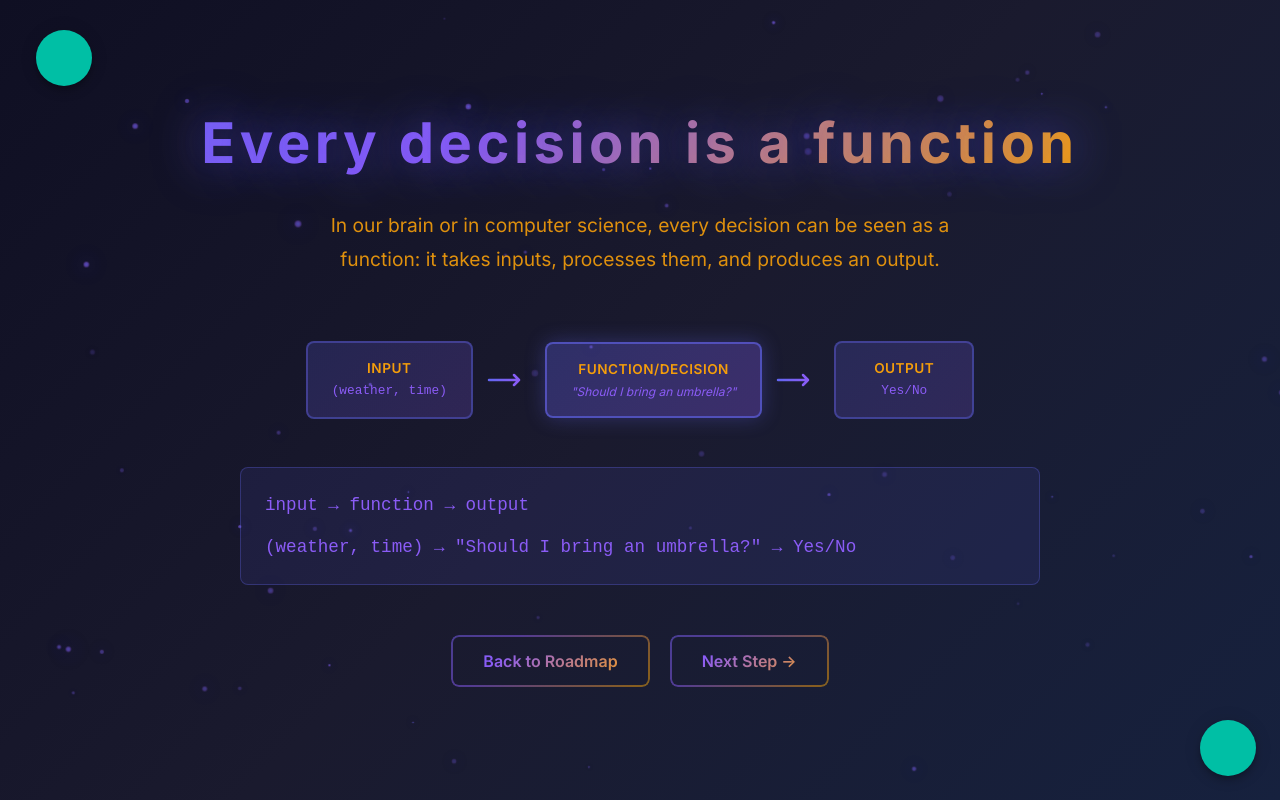
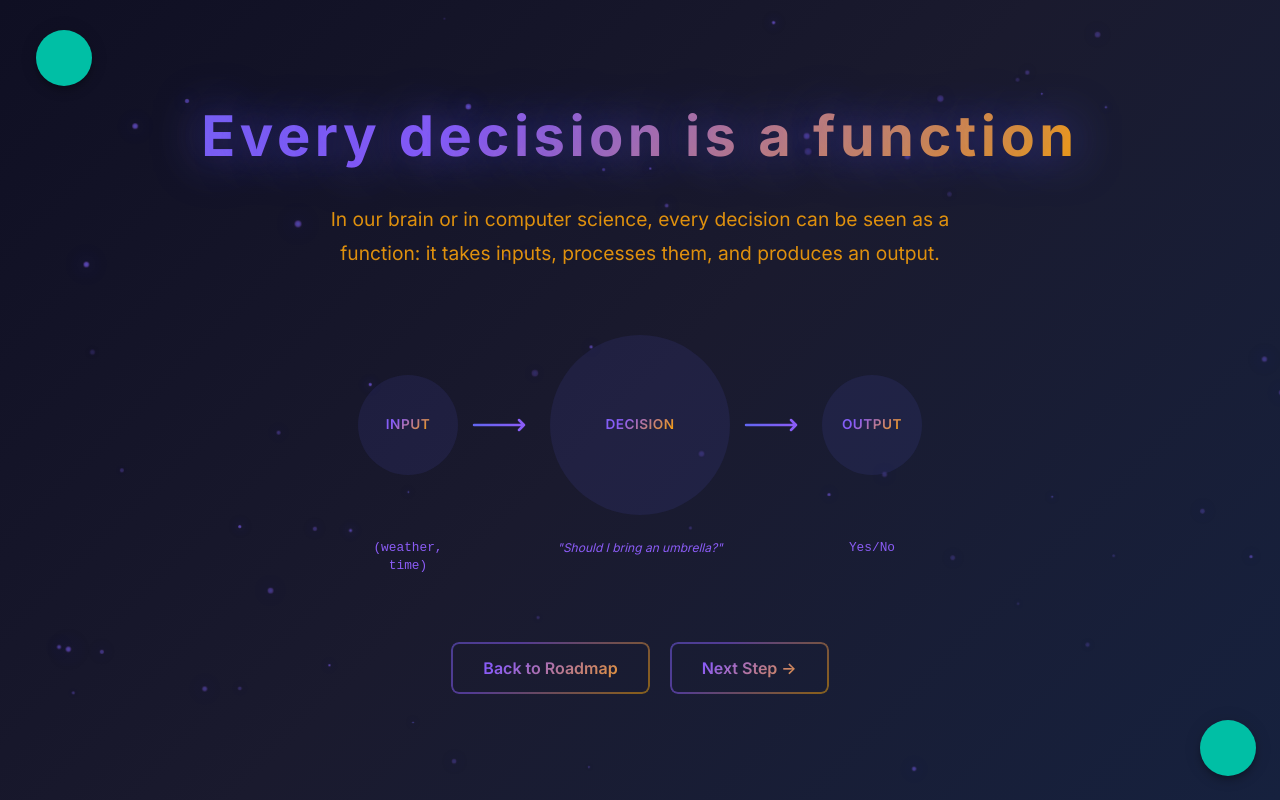
Before and after one commit to zhou-dong/alchemist-ai, a React (Vite) app: page /alchemist-ai/functions-decisions in a window 1280 px wide. Built offline with nearby package versions, Linux system fonts and the light colour scheme; some icons are missing.

Commit message:
Update FunctionsDecisions.tsx

```diff
--- a/src/pages/FunctionsDecisions.tsx
+++ b/src/pages/FunctionsDecisions.tsx
@@ -71,49 +71,55 @@ export const FunctionsDecisions = () => {
               width: '100%',
               maxWidth: '800px',
               display: 'flex',
+              flexDirection: 'column',
+              alignItems: 'center',
+              gap: 2,
+              my: 2,
+              px: { xs: 2, md: 4 },
+            }}
+          >
+            {/* Top row: Circles and Arrows */}
+            <Box
+              sx={{
+                display: 'flex',
                 alignItems: 'center',
                 justifyContent: 'center',
                 gap: { xs: 1, md: 2 },
-              my: 2,
-              px: { xs: 2, md: 4 },
                 flexWrap: { xs: 'wrap', sm: 'nowrap' }
               }}
             >
-            {/* Input Box */}
+              {/* Input Circle */}
               <Box
                 sx={{
-                minWidth: { xs: '120px', md: '140px' },
-                py: 2,
-                px: 3,
-                borderRadius: 2,
-                background: 'linear-gradient(135deg, rgba(99, 102, 241, 0.2), rgba(139, 92, 246, 0.2))',
-                border: '2px solid rgba(99, 102, 241, 0.4)',
+                  width: { xs: '90px', md: '100px' },
+                  height: { xs: '90px', md: '100px' },
+                  display: 'flex',
+                  flexDirection: 'column',
+                  justifyContent: 'center',
+                  alignItems: 'center',
+                  borderRadius: '50%',
+                  backgroundColor: 'rgba(99, 102, 241, 0.1)',
                   textAlign: 'center',
                   position: 'relative',
+                  px: 2,
                 }}
               >
                 <Typography
                   variant="body2"
                   sx={{
                     fontSize: { xs: '0.75rem', md: '0.85rem' },
-                  color: 'text.secondary',
-                  mb: 0.5,
                     fontWeight: 600,
                     textTransform: 'uppercase',
-                  letterSpacing: '0.5px'
+                    letterSpacing: '0.5px',
+                    backgroundImage: `linear-gradient(135deg, #6366F1, #8B5CF6, #F59E0B, #10B981)`,
+                    backgroundSize: '200% 200%',
+                    backgroundClip: 'text',
+                    WebkitBackgroundClip: 'text',
+                    WebkitTextFillColor: 'transparent',
+                    animation: 'gradientShift 8s ease infinite',
                   }}
                 >
                   Input
-              </Typography>
-              <Typography
-                variant="body2"
-                sx={{
-                  fontSize: { xs: '0.7rem', md: '0.8rem' },
-                  color: 'text.primary',
-                  fontFamily: 'monospace'
-                }}
-              >
-                (weather, time)
                 </Typography>
               </Box>
 
@@ -126,9 +132,9 @@ export const FunctionsDecisions = () => {
                 }}
               >
                 <svg
-                width={40}
+                  width={60}
                   height={20}
-                viewBox="0 0 40 20"
+                  viewBox="0 0 60 20"
                   style={{ overflow: 'visible' }}
                 >
                   <defs>
@@ -138,7 +144,7 @@ export const FunctionsDecisions = () => {
                     </linearGradient>
                   </defs>
                   <path
-                  d="M 0 10 L 30 10 M 25 5 L 30 10 L 25 15"
+                    d="M 0 10 L 50 10 M 45 5 L 50 10 L 45 15"
                     stroke="url(#arrowGradient)"
                     strokeWidth="2.5"
                     fill="none"
@@ -148,42 +154,39 @@ export const FunctionsDecisions = () => {
                 </svg>
               </Box>
 
-            {/* Function/Decision Box */}
+              {/* Function/Decision Circle */}
               <Box
                 sx={{
-                minWidth: { xs: '140px', md: '180px' },
-                py: 2,
-                px: 3,
-                borderRadius: 2,
-                background: 'linear-gradient(135deg, rgba(99, 102, 241, 0.3), rgba(139, 92, 246, 0.3))',
-                border: '2px solid rgba(99, 102, 241, 0.6)',
+                  width: { xs: '140px', md: '180px' },
+                  height: { xs: '140px', md: '180px' },
+                  display: 'flex',
+                  flexDirection: 'column',
+                  justifyContent: 'center',
+                  alignItems: 'center',
+                  borderRadius: '50%',
+                  backgroundColor: 'rgba(99, 102, 241, 0.1)',
                   textAlign: 'center',
                   position: 'relative',
-                boxShadow: '0 0 20px rgba(99, 102, 241, 0.3)',
+                  px: 2,
+                  // boxShadow: '0 0 20px rgba(99, 102, 241, 0.2)',
                 }}
               >
                 <Typography
                   variant="body2"
                   sx={{
                     fontSize: { xs: '0.75rem', md: '0.85rem' },
-                  color: 'text.secondary',
-                  mb: 0.5,
                     fontWeight: 600,
                     textTransform: 'uppercase',
-                  letterSpacing: '0.5px'
+                    letterSpacing: '0.5px',
+                    backgroundImage: `linear-gradient(135deg, #6366F1, #8B5CF6, #F59E0B, #10B981)`,
+                    backgroundSize: '200% 200%',
+                    backgroundClip: 'text',
+                    WebkitBackgroundClip: 'text',
+                    WebkitTextFillColor: 'transparent',
+                    animation: 'gradientShift 8s ease infinite',
                   }}
                 >
-                Function/Decision
-              </Typography>
-              <Typography
-                variant="body2"
-                sx={{
-                  fontSize: { xs: '0.65rem', md: '0.75rem' },
-                  color: 'text.primary',
-                  fontStyle: 'italic'
-                }}
-              >
-                "Should I bring an umbrella?"
+                  Decision
                 </Typography>
               </Box>
 
@@ -196,13 +199,13 @@ export const FunctionsDecisions = () => {
                 }}
               >
                 <svg
-                width={40}
+                  width={60}
                   height={20}
-                viewBox="0 0 40 20"
+                  viewBox="0 0 60 20"
                   style={{ overflow: 'visible' }}
                 >
                   <path
-                  d="M 0 10 L 30 10 M 25 5 L 30 10 L 25 15"
+                    d="M 0 10 L 50 10 M 45 5 L 50 10 L 45 15"
                     stroke="url(#arrowGradient)"
                     strokeWidth="2.5"
                     fill="none"
@@ -212,79 +215,119 @@ export const FunctionsDecisions = () => {
                 </svg>
               </Box>
 
-            {/* Output Box */}
+              {/* Output Circle */}
               <Box
                 sx={{
-                minWidth: { xs: '120px', md: '140px' },
-                py: 2,
-                px: 3,
-                borderRadius: 2,
-                background: 'linear-gradient(135deg, rgba(99, 102, 241, 0.2), rgba(139, 92, 246, 0.2))',
-                border: '2px solid rgba(99, 102, 241, 0.4)',
+                  width: { xs: '90px', md: '100px' },
+                  height: { xs: '90px', md: '100px' },
+                  display: 'flex',
+                  flexDirection: 'column',
+                  justifyContent: 'center',
+                  alignItems: 'center',
+                  borderRadius: '50%',
+                  backgroundColor: 'rgba(99, 102, 241, 0.1)',
                   textAlign: 'center',
                   position: 'relative',
+                  px: 2,
                 }}
               >
                 <Typography
                   variant="body2"
                   sx={{
                     fontSize: { xs: '0.75rem', md: '0.85rem' },
-                  color: 'text.secondary',
-                  mb: 0.5,
                     fontWeight: 600,
                     textTransform: 'uppercase',
-                  letterSpacing: '0.5px'
+                    letterSpacing: '0.5px',
+                    backgroundImage: `linear-gradient(135deg, #6366F1, #8B5CF6, #F59E0B, #10B981)`,
+                    backgroundSize: '200% 200%',
+                    backgroundClip: 'text',
+                    WebkitBackgroundClip: 'text',
+                    WebkitTextFillColor: 'transparent',
+                    animation: 'gradientShift 8s ease infinite',
                   }}
                 >
                   Output
                 </Typography>
+              </Box>
+            </Box>
+
+            {/* Bottom row: Example Text Labels */}
+            <Box
+              sx={{
+                display: 'flex',
+                alignItems: 'flex-start',
+                justifyContent: 'center',
+                gap: { xs: 1, md: 2 },
+                flexWrap: { xs: 'wrap', sm: 'nowrap' },
+                mt: 1
+              }}
+            >
+              <Box
+                sx={{
+                  width: { xs: '90px', md: '100px' },
+                  display: 'flex',
+                  justifyContent: 'center'
+                }}
+              >
                 <Typography
                   variant="body2"
                   sx={{
                     fontSize: { xs: '0.7rem', md: '0.8rem' },
                     color: 'text.primary',
-                  fontFamily: 'monospace'
+                    fontFamily: 'monospace',
+                    textAlign: 'center',
+                  }}
+                >
+                  (weather, time)
+                </Typography>
+              </Box>
+
+              {/* Spacer for arrow */}
+              <Box sx={{ width: { xs: '60px', md: '60px' }, flexShrink: 0 }} />
+
+              <Box
+                sx={{
+                  width: { xs: '140px', md: '180px' },
+                  display: 'flex',
+                  justifyContent: 'center'
+                }}
+              >
+                <Typography
+                  variant="body2"
+                  sx={{
+                    fontSize: { xs: '0.65rem', md: '0.75rem' },
+                    color: 'text.primary',
+                    fontStyle: 'italic',
+                    textAlign: 'center',
+                  }}
+                >
+                  "Should I bring an umbrella?"
+                </Typography>
+              </Box>
+
+              {/* Spacer for arrow */}
+              <Box sx={{ width: { xs: '60px', md: '60px' }, flexShrink: 0 }} />
+
+              <Box
+                sx={{
+                  width: { xs: '90px', md: '100px' },
+                  display: 'flex',
+                  justifyContent: 'center'
+                }}
+              >
+                <Typography
+                  variant="body2"
+                  sx={{
+                    fontSize: { xs: '0.7rem', md: '0.8rem' },
+                    color: 'text.primary',
+                    fontFamily: 'monospace',
+                    textAlign: 'center',
                   }}
                 >
                   Yes/No
                 </Typography>
               </Box>
             </Box>
-
-          <Box
-            sx={{
-              width: '100%',
-              maxWidth: '800px',
-              p: 3,
-              mt: 1,
-              backgroundColor: 'rgba(99, 102, 241, 0.1)',
-              borderRadius: 2,
-              border: '1px solid rgba(99, 102, 241, 0.3)',
-            }}
-          >
-            <Typography
-              variant="body1"
-              sx={{
-                fontFamily: 'monospace',
-                fontSize: { xs: '0.9rem', md: '1.1rem' },
-                color: 'text.primary',
-                mb: 2,
-                textAlign: 'left',
-              }}
-            >
-              input → function → output
-            </Typography>
-            <Typography
-              variant="body1"
-              sx={{
-                fontFamily: 'monospace',
-                fontSize: { xs: '0.9rem', md: '1.1rem' },
-                color: 'text.primary',
-                textAlign: 'left',
-              }}
-            >
-              (weather, time) → "Should I bring an umbrella?" → Yes/No
-            </Typography>
           </Box>
 
           <Box sx={{ display: 'flex', gap: 2, mt: 3 }}>
```
Lines whose indentation alone changed are shown as unchanged.
